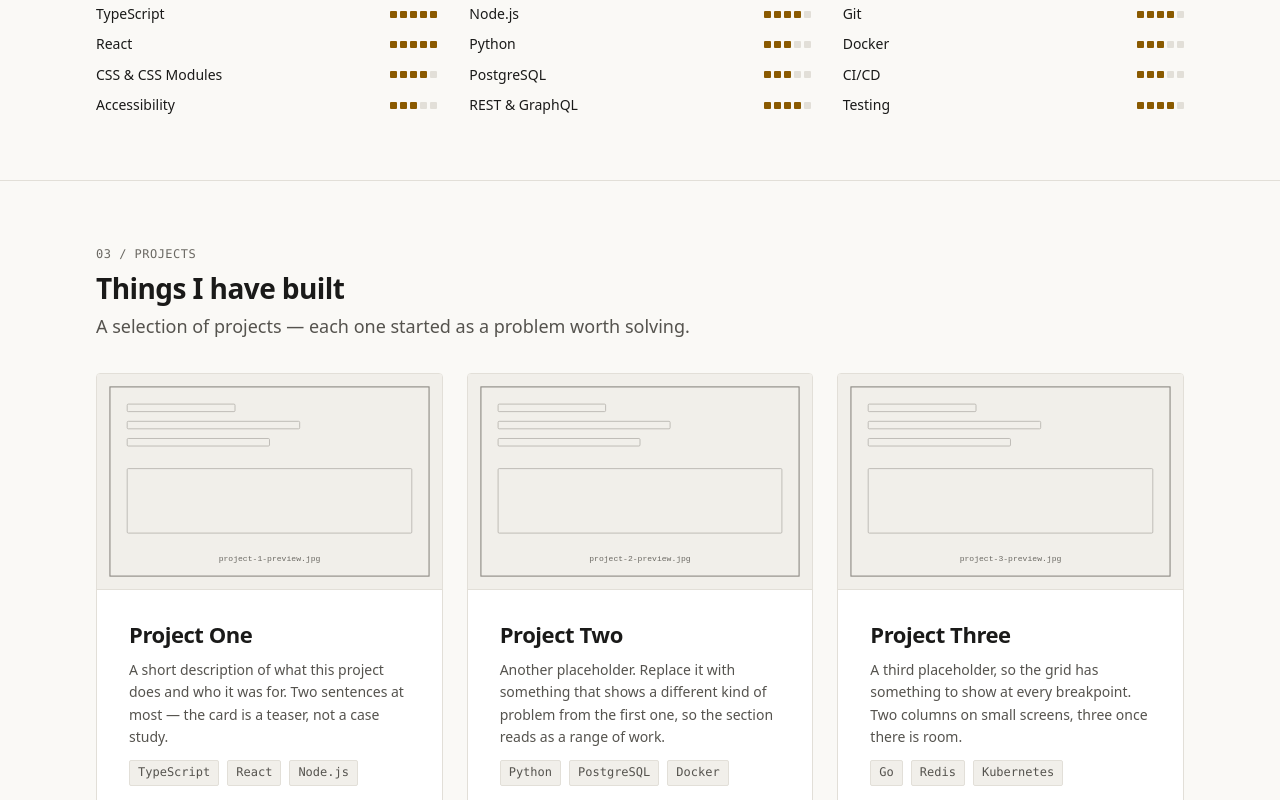
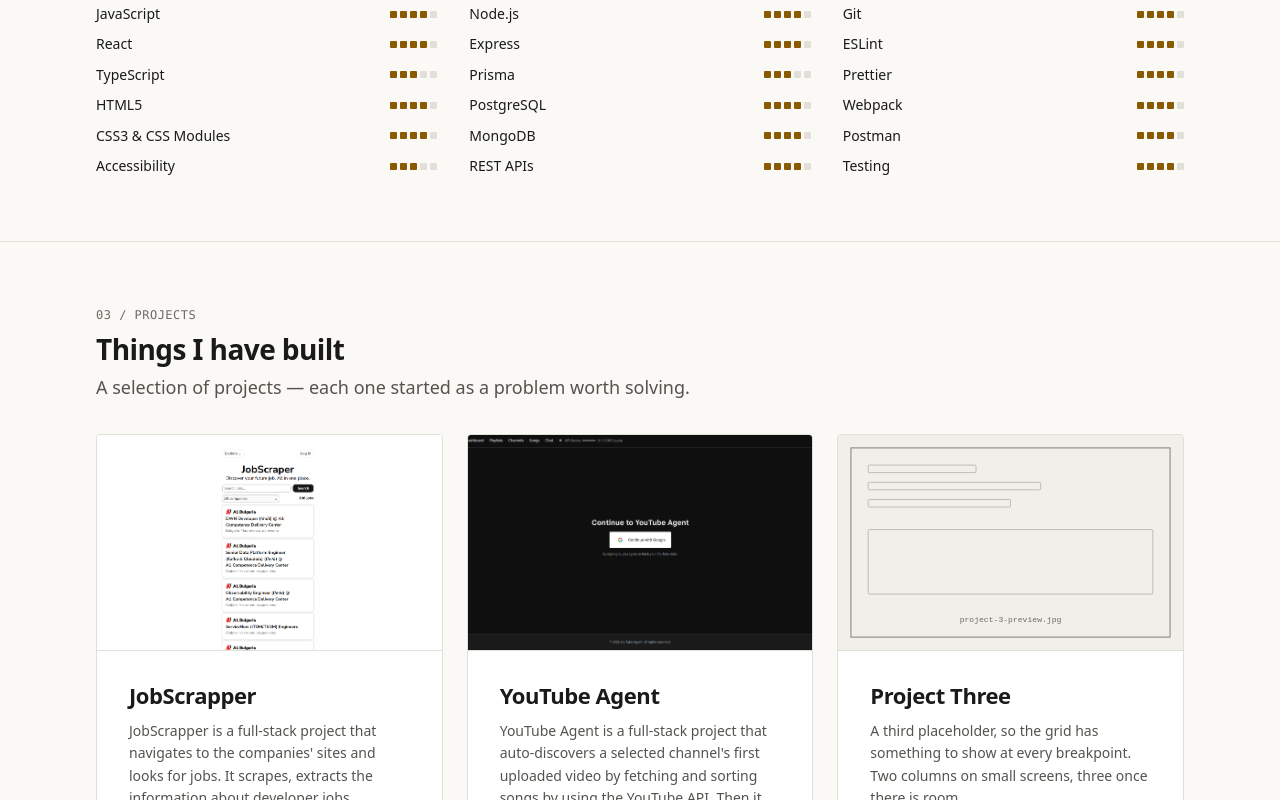
Before and after one commit to Preslav977/portfolio-v2, a React (Vite) app: page / in a window 1280 px wide. Shown: the part 1440-2240 px from the top of the page. Built offline with nearby package versions, Linux system fonts and the light colour scheme.

Commit message:
Added more skills and two projects with images

```diff
--- a/index.html
+++ b/index.html
@@ -9,7 +9,7 @@
       content="Portfolio of a full-stack developer — projects, skills, and contact."
     />
     <meta name="color-scheme" content="light dark" />
-    <title>Preslav Tsvetanov — Developer</title>
+    <title>Preslav Tsvetanov - Developer</title>
   </head>
   <body>
     <div id="root"></div>
--- a/src/content/projects.ts
+++ b/src/content/projects.ts
@@ -10,33 +10,44 @@
 export const projects: Project[] = [
   {
     id: "project-one",
-    name: "Project One",
+    name: "JobScrapper",
     description:
-      "A short description of what this project does and who it was for. Two sentences at most — the card is a teaser, not a case study.",
-    image: "/placeholder-project-1.svg",
-    imageAlt: "Screenshot of Project One",
-    technologies: ["TypeScript", "React", "Node.js"],
+      "JobScrapper is a full-stack project that navigates to the companies' sites and looks for jobs. It scrapes, extracts the information about developer jobs, sanitizes it, and saves it for later.",
+    image: "/job scraper.png",
+    imageAlt: "Screenshot of JobScrapper",
+    technologies: [
+      "TypeScript",
+      "React",
+      "Node.js",
+      "Puppeteer",
+      "MSW",
+      "Prisma",
+    ],
     links: [
       {
         label: "Repository",
-        href: "https://github.com/",
+        href: "https://github.com/Preslav977/jobscrapper-backend",
         external: true,
       },
-      { label: "Live preview", href: "https://example.com/", external: true },
+      {
+        label: "Live preview",
+        href: "https://jobscrapper-frontend-sxkw.vercel.app/",
+        external: true,
+      },
     ],
   },
   {
     id: "project-two",
-    name: "Project Two",
+    name: "YouTube Agent",
     description:
-      "Another placeholder. Replace it with something that shows a different kind of problem from the first one, so the section reads as a range of work.",
-    image: "/placeholder-project-2.svg",
-    imageAlt: "Screenshot of Project Two",
-    technologies: ["Python", "PostgreSQL", "Docker"],
+      "YouTube Agent is a full-stack project that auto-discovers a selected channel's first uploaded video by fetching and sorting songs by using the YouTube API. Then it creates a playlist that saves the sorted songs from the channel by oldest.",
+    image: "/youtube agent.png",
+    imageAlt: "Screenshot of Youtube Agent",
+    technologies: ["TypeScript", "TanStack Query", "Node.js", "Prisma", "MSW"],
     links: [
       {
         label: "Repository",
-        href: "https://github.com/",
+        href: "https://github.com/Preslav977/youtube-agent-backend",
         external: true,
       },
       { label: "Live preview", href: "https://example.com/", external: true },
--- a/src/content/skills.ts
+++ b/src/content/skills.ts
@@ -12,9 +12,11 @@
     id: "frontend",
     label: "Frontend",
     skills: [
-      { name: "TypeScript", level: 5 },
-      { name: "React", level: 5 },
-      { name: "CSS & CSS Modules", level: 4 },
+      { name: "JavaScript", level: 4 },
+      { name: "React", level: 4 },
+      { name: "TypeScript", level: 3 },
+      { name: "HTML5", level: 4 },
+      { name: "CSS3 & CSS Modules", level: 4 },
       { name: "Accessibility", level: 3 },
     ],
   },
@@ -23,9 +25,11 @@
     label: "Backend",
     skills: [
       { name: "Node.js", level: 4 },
-      { name: "Python", level: 3 },
-      { name: "PostgreSQL", level: 3 },
-      { name: "REST & GraphQL", level: 4 },
+      { name: "Express", level: 4 },
+      { name: "Prisma", level: 3 },
+      { name: "PostgreSQL", level: 4 },
+      { name: "MongoDB", level: 4 },
+      { name: "REST APIs", level: 4 },
     ],
   },
   {
@@ -33,8 +37,10 @@
     label: "Tools & Other",
     skills: [
       { name: "Git", level: 4 },
-      { name: "Docker", level: 3 },
-      { name: "CI/CD", level: 3 },
+      { name: "ESLint", level: 4 },
+      { name: "Prettier", level: 4 },
+      { name: "Webpack", level: 4 },
+      { name: "Postman", level: 4 },
       { name: "Testing", level: 4 },
     ],
   },
```
Also changed, not shown: public/job scraper.png (added), public/youtube agent.png (added).
